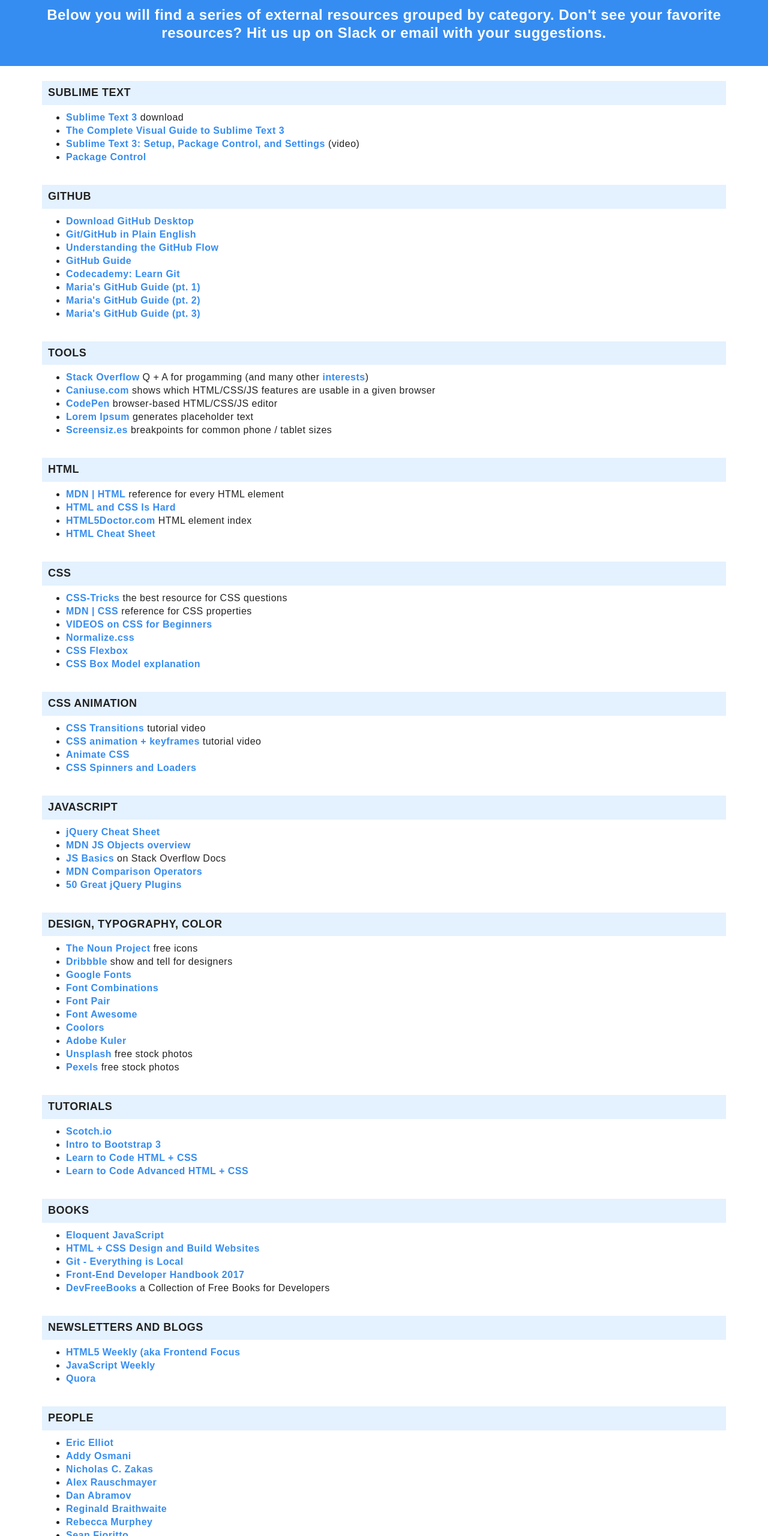
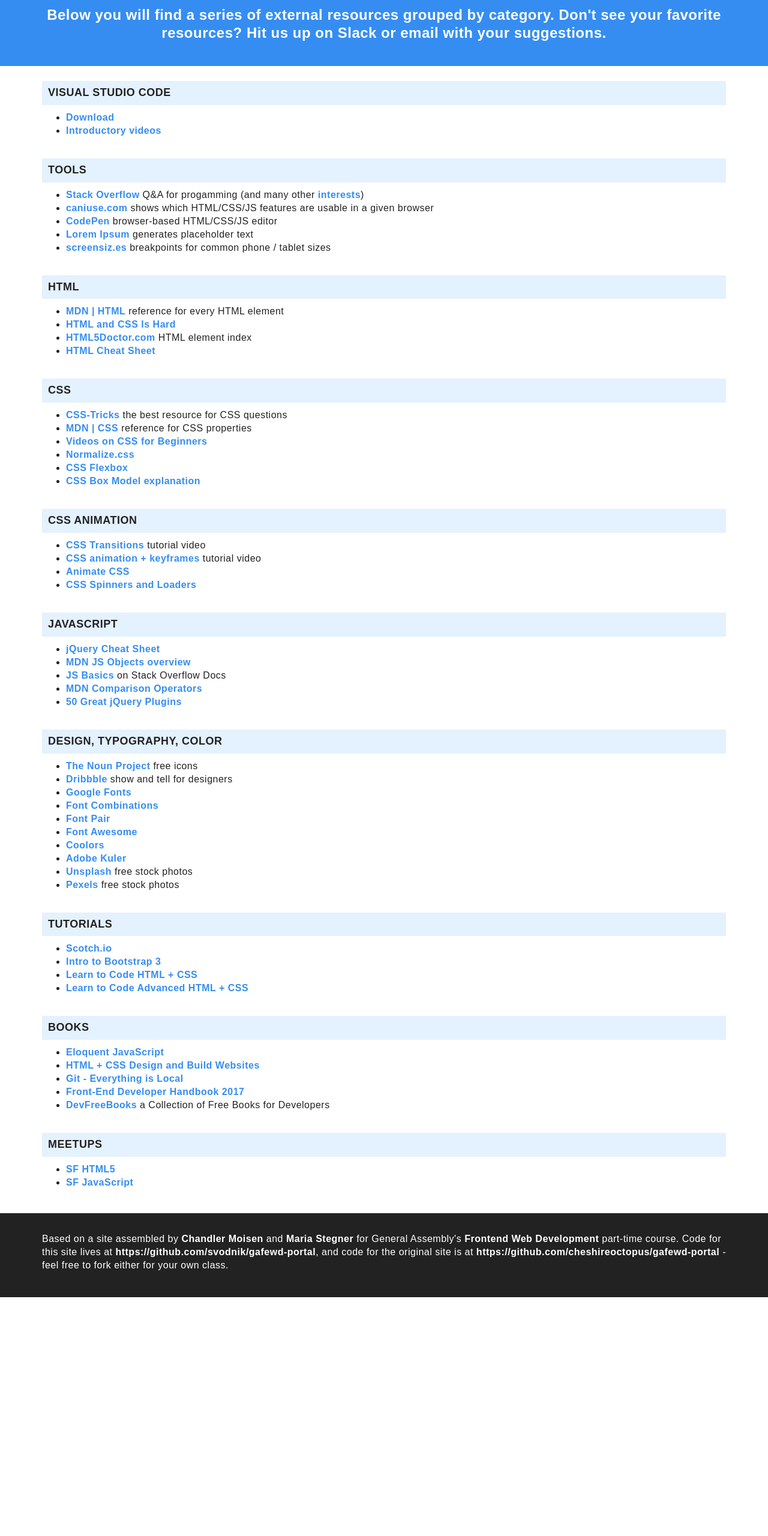
Before and after one commit to svodnik/svodnik.github.io, a plain HTML site: page fewd54/pages/resources.html in a window 1280 px wide. Shown: the part 240-2800 px from the top of the page at 60% size. After the commit the page ends 2402 px from the top, so only its background shows below. Drawn offline with nearby package versions, Linux system fonts and the light colour scheme; a web font is replaced by a local one.

Commit message:
customized content for FEWD 54

```diff
--- a/fewd54/pages/resources.html
+++ b/fewd54/pages/resources.html
@@ -59,18 +59,16 @@
 		<!-- SUBLIME TEXT -->
 		<div class="row">
 			<div class="col-md-12">
-				<h4 class="category">SUBLIME TEXT</h4>
+				<h4 class="category">VISUAL STUDIO CODE</h4>
 				<ul>
-					<li><a href="https://www.sublimetext.com/3" target="_blank">Sublime Text 3</a> download</li>
-					<li><a href="https://scotch.io/bar-talk/the-complete-visual-guide-to-sublime-text-3-getting-started-and-keyboard-shortcuts" target="_blank">The Complete Visual Guide to Sublime Text 3</a>
-					</li>
-					<li><a href="https://www.youtube.com/watch?v=zVLJfrIwEP8" target="_blank">Sublime Text 3: Setup, Package Control, and Settings</a> (video)</li>
-					<li><a href="https://packagecontrol.io/" target="_blank">Package Control</a></li>
+					<li><a href="https://code.visualstudio.com">Download</a></li>
+					<li><a href="https://code.visualstudio.com/docs/introvideos/overview" target="_blank">Introductory videos</a></li>
 				</ul>
 			</div>
 		</div>
 
 		<!-- GITHUB -->
+<!--
 		<div class="row push-top-sm">
 			<div class="col-md-12">
 				<h4 class="category">GITHUB</h4>
@@ -86,17 +84,17 @@
 				</ul>
 			</div>
 		</div>
-
+-->
 		<!-- TOOLS -->
 		<div class="row push-top-sm">
 			<div class="col-md-12">
 				<h4 class="category">TOOLS</h4>
 				<ul>
-					<li><a href="http://stackoverflow.com/" target="_blank">Stack Overflow</a> Q + A for progamming (and many other <a href="http://stackexchange.com/sites" target="_blank">interests</a>)</li>
-					<li><a href="http://caniuse.com/" target="_blank">Caniuse.com</a> shows which HTML/CSS/JS features are usable in a given browser</li>
+					<li><a href="http://stackoverflow.com/" target="_blank">Stack Overflow</a> Q&amp;A for progamming (and many other <a href="http://stackexchange.com/sites" target="_blank">interests</a>)</li>
+					<li><a href="http://caniuse.com/" target="_blank">caniuse.com</a> shows which HTML/CSS/JS features are usable in a given browser</li>
 					<li><a href="http://codepen.io/" target="_blank">CodePen</a> browser-based HTML/CSS/JS editor</li>
 					<li><a href="http://www.lipsum.com/feed/html" target="_blank">Lorem Ipsum</a> generates placeholder text</li>
-					<li><a href="http://screensiz.es/phone" target="_blank">Screensiz.es</a> breakpoints for common phone / tablet sizes</li>
+					<li><a href="http://screensiz.es/phone" target="_blank">screensiz.es</a> breakpoints for common phone / tablet sizes</li>
 				</ul>
 			</div>
 		</div>
@@ -121,7 +119,7 @@
 				<ul>
 					<li><a href="https://css-tricks.com/" target="_blank">CSS-Tricks</a> the best resource for CSS questions</li>
 					<li><a href="https://developer.mozilla.org/en-US/docs/Web/CSS" target="_blank">MDN | CSS</a> reference for CSS properties</li>
-					<li><a href="https://www.youtube.com/user/acinteractivedesign/playlists" target="_blank">VIDEOS on CSS for Beginners</a></li>
+					<li><a href="https://www.youtube.com/user/acinteractivedesign/playlists" target="_blank">Videos on CSS for Beginners</a></li>
 					<li><a href="http://necolas.github.io/normalize.css/" target="_blank">Normalize.css</a></li>
 					<li><a href="https://css-tricks.com/snippets/css/a-guide-to-flexbox/" target="_blank">CSS Flexbox</a></li>
 					<li><a href="https://css-tricks.com/the-css-box-model/" target="_blank">CSS Box Model explanation</a></li>
@@ -203,43 +201,25 @@
 		</div>
 
 	  	<!-- NEWSLETTERS AND BLOGS -->
+<!--
 		<div class="row push-top-sm">
 			<div class="col-md-12">
 				<h4 class="category">NEWSLETTERS AND BLOGS</h4>
 				<ul>
-					<li><a href="http://frontendfocus.co/" target="_blank">HTML5 Weekly (aka Frontend Focus</a></li>
+					<li><a href="http://frontendfocus.co/" target="_blank">HTML5 Weekly (aka Frontend Focus)</a></li>
 					<li><a href="http://javascriptweekly.com/" target="_blank">JavaScript Weekly</a></li>
-					<li><a href="https://www.quora.com/" target="_blank">Quora</a></li>
 				</ul>
 			</div>
 		</div>
-
-	  	<!-- PEOPLE -->
-		<div class="row push-top-sm">
-			<div class="col-md-12">
-				<h4 class="category">PEOPLE</h4>
-				<ul>
-					<li><a href="https://medium.com/@_ericelliott" target="_blank">Eric Elliot</a></li>
-					<li><a href="https://twitter.com/addyosmani" target="_blank">Addy Osmani</a></li>
-					<li><a href="https://twitter.com/slicknet" target="_blank">Nicholas C. Zakas</a></li>
-					<li><a href="https://twitter.com/rauschma" target="_blank">Alex Rauschmayer</a></li>
-					<li><a href="https://twitter.com/dan_abramov" target="_blank">Dan Abramov</a></li>
-					<li><a href="http://raganwald.com/" target="_blank">Reginald Braithwaite</a></li>
-					<li><a href="https://rmurphey.com/" target="_blank">Rebecca Murphey</a></li>
-					<li><a href="http://www.planningforaliens.com/" target="_blank">Sean Fioritto</a></li>
-				</ul>
-			</div>
-		</div>
+-->
 
 	  	<!-- MEETUPS -->
 		<div class="row push-bottom push-top-sm">
 			<div class="col-md-12">
 				<h4 class="category">MEETUPS</h4>
 				<ul>
-					<li><a href="https://www.meetup.com/NY-JavaScript/" target="_blank">NY JavaScript</a></li>
-					<li><a href="http://brooklynjs.com/" target="_blank">Brooklyn JavaScript</a></li>
-					<li><a href="https://www.meetup.com/QueensJS/" target="_blank">Queens JavaScript</a></li>
-					<li><a href="https://www.meetup.com/WomenWhoCodeNYC/" target="_blank">Women Who Code NYC</a></li>
+					<li><a href="https://www.meetup.com/sfhtml5/" target="_blank">SF HTML5</a></li>
+					<li><a href="https://www.meetup.com/jsmeetup/" target="_blank">SF JavaScript</a></li>
 				</ul>
 			</div>
 		</div>
```
Also changed, not shown: fewd54/pages/homework.html (+12 -14 lines), fewd54/pages/lessons.html (+25 -12 lines).
